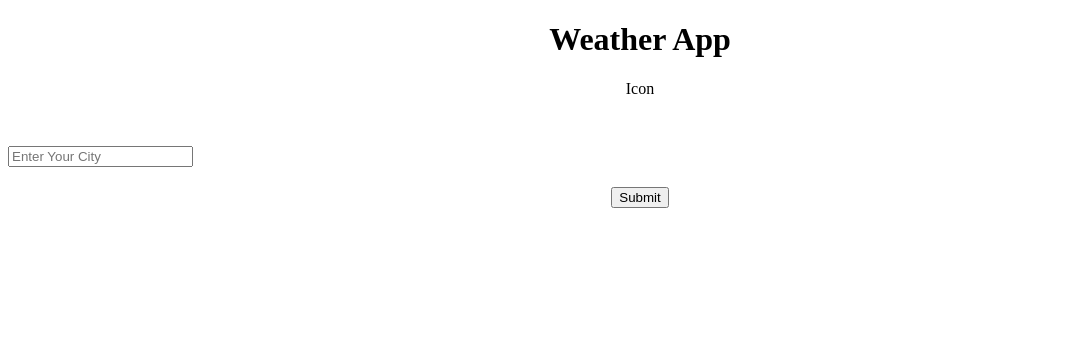
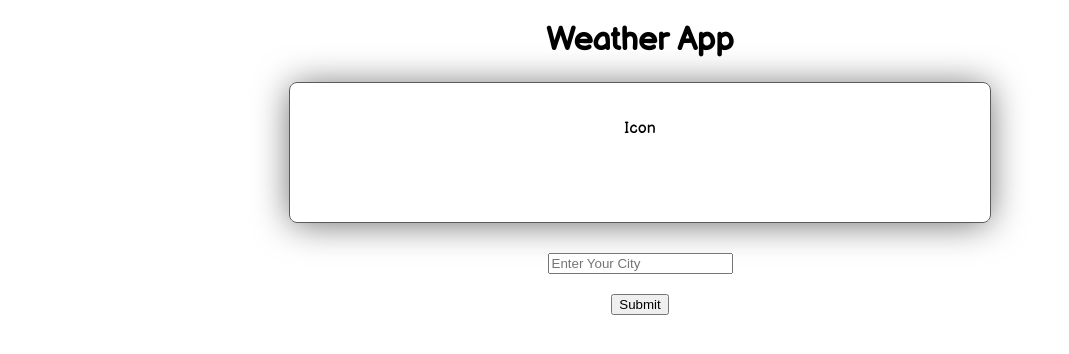
Before and after one commit to Robo-91/WeatherApp, a plain HTML site: page index.html in a window 1280 px wide. Shown: the whole page, without its empty margins (0-1069 px from the left). Drawn offline with Linux system fonts and the light colour scheme; no server answers.

Commit message:
Added Styling

```diff
--- a/styles.css
+++ b/styles.css
@@ -1,10 +1,22 @@
+body {
+	font-family: 'Balsamiq Sans', cursive;
+}
+
 h1 {
     text-align: center;
 }
 
 #container {
     text-align: center;
-
+    border: 1px solid #5c5b5c;
+    padding-top: 20px;
+    padding-bottom: 20px;
+    border-radius: 8px;
+    margin: auto;
+    width: 700px;
+    -webkit-box-shadow: 0px 2px 36px -2px rgba(0,0,0,0.6);
+	-moz-box-shadow: 0px 2px 36px -2px rgba(0,0,0,0.6);
+	box-shadow: 0px 2px 36px -2px rgba(0,0,0,0.6);
 }
 
 #weather-info {
@@ -18,3 +30,13 @@ h1 {
     margin: auto;
     margin-top: 20px;
 }
+
+#user-city {
+	display: block;
+	margin: auto;
+	margin-top: 30px;
+}
+
+#weather-icon {
+	margin: 1em auto 1em auto;
+}
```
